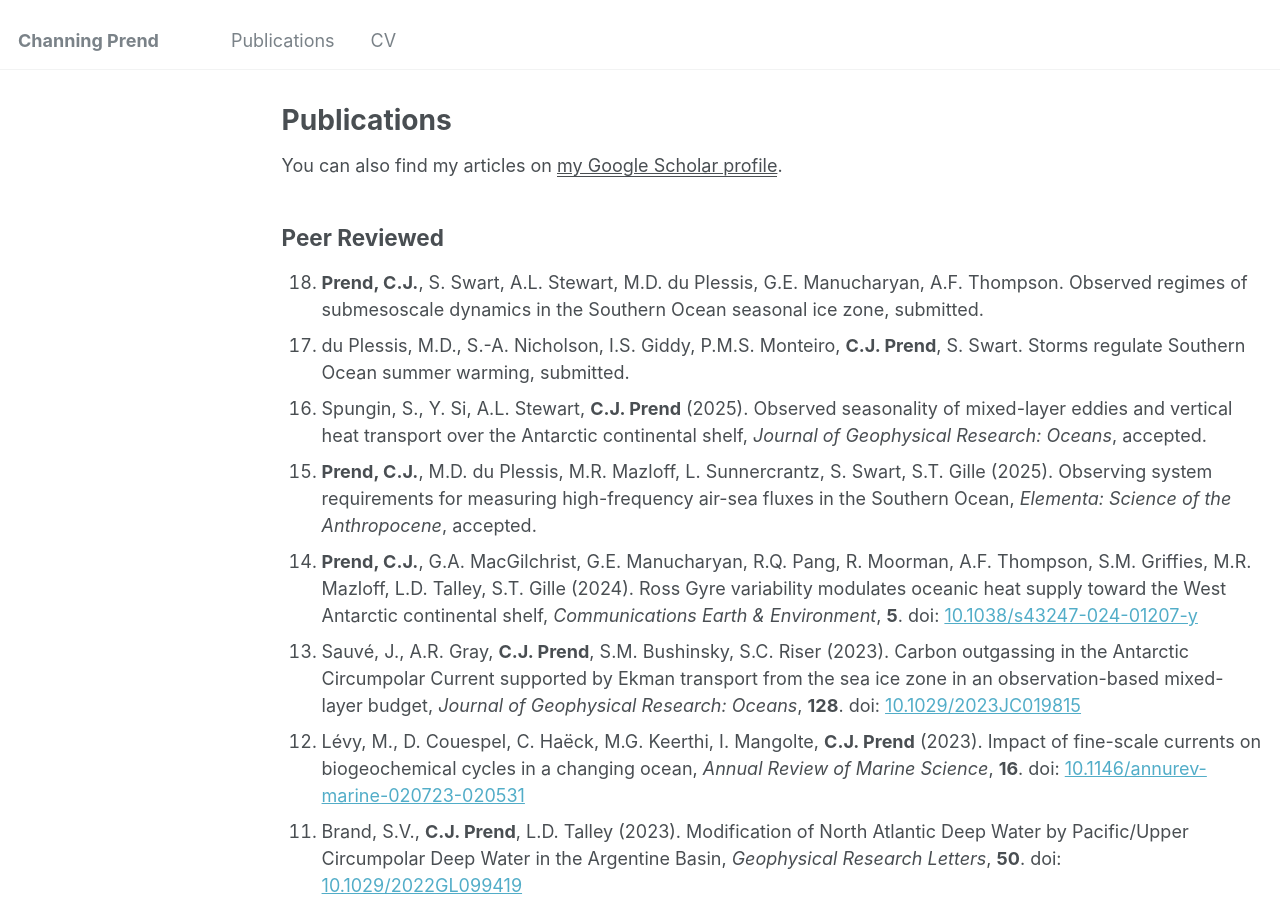
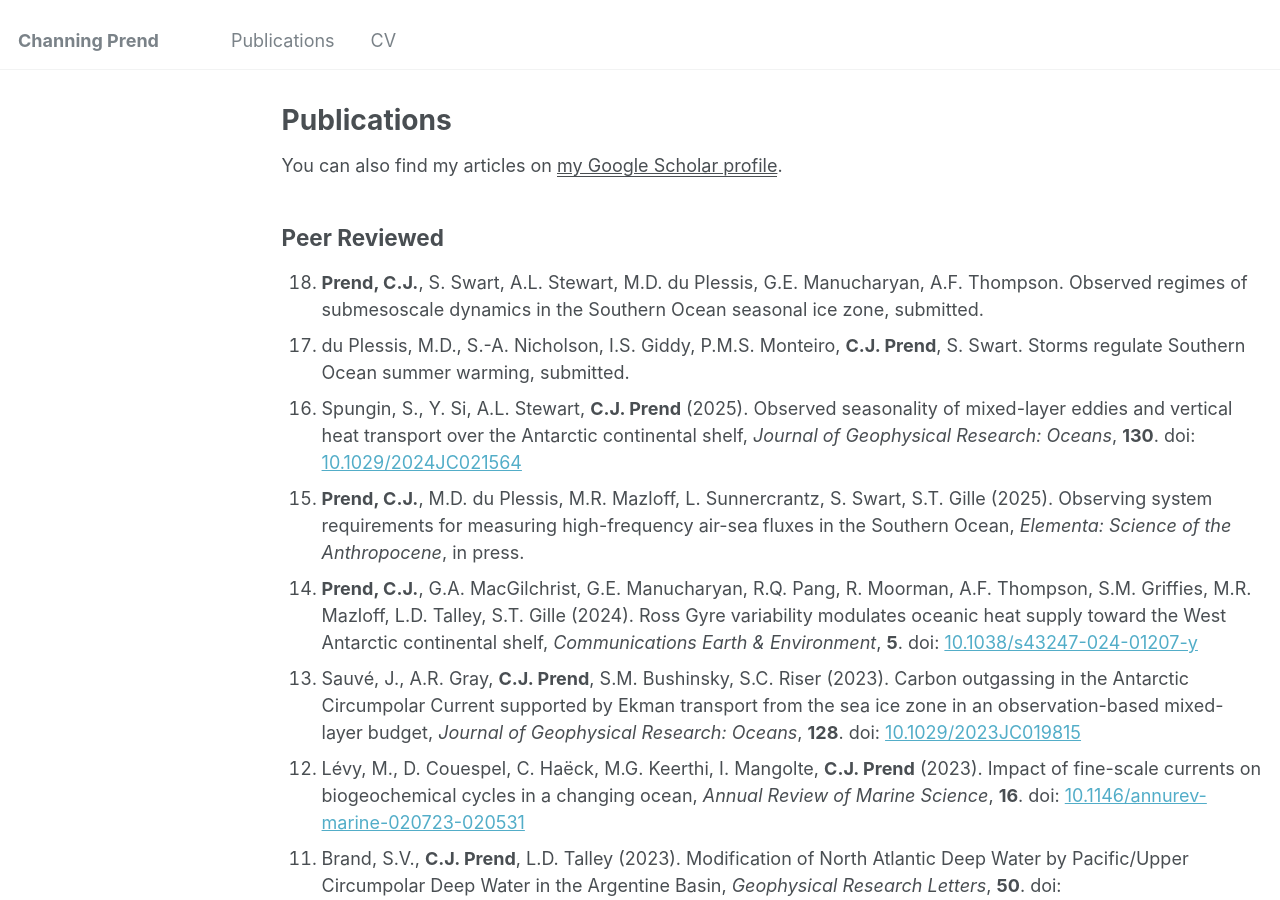
Before and after one commit to cprend/cprend.github.io, a Jekyll site: the page built from _pages/publications.md, in a window 1280 px wide and 900 px high. Built offline with Jekyll 4.4.1, drawn with Linux system fonts in a browser that asks for light colours.

Commit message:
Update publications.md

```diff
--- a/_pages/publications.md
+++ b/_pages/publications.md
@@ -11,8 +11,8 @@ You can also find my articles on <u><a href="https://scholar.google.com/citation
 <ol reversed>
   <li><b>Prend, C.J.</b>, S. Swart, A.L. Stewart, M.D. du Plessis, G.E. Manucharyan, A.F. Thompson. Observed regimes of submesoscale dynamics in the Southern Ocean seasonal ice zone, submitted.</li>
   <li>du Plessis, M.D., S.-A. Nicholson, I.S. Giddy, P.M.S. Monteiro, <b>C.J. Prend</b>, S. Swart. Storms regulate Southern Ocean summer warming, submitted.</li>
-  <li>Spungin, S., Y. Si, A.L. Stewart, <b>C.J. Prend</b> (2025). Observed seasonality of mixed-layer eddies and vertical heat transport over the Antarctic continental shelf, <em>Journal of Geophysical Research: Oceans</em>, accepted.</li>
-  <li><b>Prend, C.J.</b>, M.D. du Plessis, M.R. Mazloff, L. Sunnercrantz, S. Swart, S.T. Gille (2025). Observing system requirements for measuring high-frequency air-sea fluxes in the Southern Ocean, <em>Elementa: Science of the Anthropocene</em>, accepted.</li>
+  <li>Spungin, S., Y. Si, A.L. Stewart, <b>C.J. Prend</b> (2025). Observed seasonality of mixed-layer eddies and vertical heat transport over the Antarctic continental shelf, <em>Journal of Geophysical Research: Oceans</em>, <b>130</b>. doi: <a href="https://agupubs.onlinelibrary.wiley.com/doi/10.1029/2024JC021564">10.1029/2024JC021564</a></li>
+  <li><b>Prend, C.J.</b>, M.D. du Plessis, M.R. Mazloff, L. Sunnercrantz, S. Swart, S.T. Gille (2025). Observing system requirements for measuring high-frequency air-sea fluxes in the Southern Ocean, <em>Elementa: Science of the Anthropocene</em>, in press.</li>
   <li><b>Prend, C.J.</b>, G.A. MacGilchrist, G.E. Manucharyan, R.Q. Pang, R. Moorman, A.F. Thompson, S.M. Griffies, M.R. Mazloff, L.D. Talley, S.T. Gille (2024). Ross Gyre variability modulates oceanic heat supply toward the West Antarctic continental shelf, <em>Communications Earth & Environment</em>, <b>5</b>. doi: <a href="https://www.nature.com/articles/s43247-024-01207-y">10.1038/s43247-024-01207-y</a></li>
   <li>Sauvé, J., A.R. Gray, <b>C.J. Prend</b>, S.M. Bushinsky, S.C. Riser (2023). Carbon outgassing in the Antarctic Circumpolar Current supported by Ekman transport from the sea ice zone in an observation-based mixed-layer budget, <em>Journal of Geophysical Research: Oceans</em>, <b>128</b>. doi: <a href="https://agupubs.onlinelibrary.wiley.com/doi/10.1029/2023JC019815">10.1029/2023JC019815</a></li>
   <li>Lévy, M., D. Couespel, C. Haëck, M.G. Keerthi, I. Mangolte, <b>C.J. Prend</b> (2023). Impact of fine-scale currents on biogeochemical cycles in a changing ocean, <em>Annual Review of Marine Science</em>, <b>16</b>.  doi: <a href="https://www.annualreviews.org/doi/abs/10.1146/annurev-marine-020723-020531">10.1146/annurev-marine-020723-020531</a></li>
```
